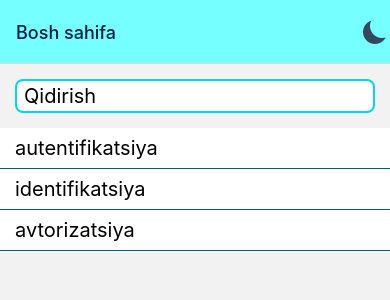
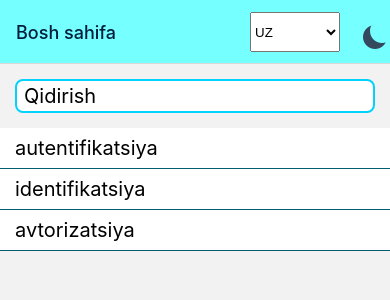
Before and after one commit to diyorbek0309/cyber-terms, a React Native app: screen / in a window 390 px wide. Shown: the top 300 px of the page. Built offline with nearby package versions, Linux system fonts and the light colour scheme.

Commit message:
added english lang

```diff
--- a/App.tsx
+++ b/App.tsx
@@ -1,7 +1,8 @@
 import { NavigationContainer } from "@react-navigation/native";
 import { createNativeStackNavigator } from "@react-navigation/native-stack";
 import { useState } from "react";
-import { TouchableOpacity, Image } from "react-native";
+import { Picker } from "@react-native-picker/picker";
+import { TouchableOpacity, Image, View } from "react-native";
 import CTermItem from "./src/components/CTermItem";
 import HomeScreen from "./src/screens/Home";
 import { eColors, eImages } from "./src/types/enum";
@@ -11,10 +12,15 @@ const { Navigator, Screen, Group } = createNativeStackNavigator();
 
 function App() {
   const [isLight, setIsLight] = useState(true);
+  const [language, setLanguage] = useState("uz");
+  const languages = [
+    { label: "UZ", value: "uz" },
+    { label: "EN", value: "en" },
+  ];
 
   return (
     <NavigationContainer>
-      <ThemeContext.Provider value={{ isLight }}>
+      <ThemeContext.Provider value={{ isLight, language }}>
         <Navigator>
           <Group
             screenOptions={({ navigation }) => ({
@@ -25,14 +31,43 @@ function App() {
                 color: isLight ? eColors.BLACK : eColors.WHITE,
               },
               headerRight: () => (
-                <TouchableOpacity onPress={() => setIsLight(!isLight)}>
-                  <Image source={isLight ? eImages.MOON : eImages.SUN} />
-                </TouchableOpacity>
+                <View
+                  style={{
+                    display: "flex",
+                    flexDirection: "row",
+                    justifyContent: "space-between",
+                    width: 140,
+                  }}
+                >
+                  <Picker
+                    selectedValue={language}
+                    onValueChange={(itemValue) => setLanguage(itemValue)}
+                    style={{ width: 90 }}
+                  >
+                    {languages.map((lang) => (
+                      <Picker.Item
+                        key={lang.value}
+                        label={lang.label}
+                        value={lang.value}
+                      />
+                    ))}
+                  </Picker>
+                  <TouchableOpacity
+                    onPress={() => setIsLight(!isLight)}
+                    style={{ marginTop: 10 }}
+                  >
+                    <Image source={isLight ? eImages.MOON : eImages.SUN} />
+                  </TouchableOpacity>
+                </View>
               ),
               headerTintColor: isLight ? eColors.BLACK : eColors.WHITE,
             })}
           >
-            <Screen name="Bosh sahifa" component={HomeScreen} />
+            <Screen
+              name="Bosh sahifa"
+              component={HomeScreen}
+              options={{ title: language === "uz" ? "Bosh sahifa" : "Home" }}
+            />
             <Screen name="Termin" component={CTermItem} />
           </Group>
         </Navigator>
--- a/package.json
+++ b/package.json
@@ -9,6 +9,7 @@
     "web": "expo start --web"
   },
   "dependencies": {
+    "@react-native-picker/picker": "^2.4.9",
     "@react-navigation/native": "^6.1.1",
     "@react-navigation/native-stack": "^6.9.7",
     "@types/react": "~18.0.24",
@@ -18,7 +19,8 @@
     "react": "18.1.0",
     "react-native": "0.70.5",
     "react-native-safe-area-context": "^4.4.1",
-    "react-native-screens": "~3.18.0"
+    "react-native-screens": "~3.18.0",
+    "typescript": "^4.6.3"
   },
   "devDependencies": {
     "@babel/core": "^7.12.9",
--- a/src/data.ts
+++ b/src/data.ts
@@ -1,4 +1,4 @@
-export const data = [
+export const uz = [
   { id: 0, term: "autentifikatsiya", description: "Nimadirla" },
   { id: 1, term: "identifikatsiya", description: "Nimadirla" },
   {
@@ -8,3 +8,14 @@ export const data = [
       "Nimadirla Nimadirla Nimadirla Nimadirla Nimadirla Nimadirla Nimadirla Nimadirla Nimadirla Nimadirla Nimadirla Nimadirla Nimadirla Nimadirla Nimadirla Nimadirla Nimadirla Nimadirla Nimadirla Nimadirla Nimadirla Nimadirla Nimadirla Nimadirla Nimadirla Nimadirla Nimadirla Nimadirla Nimadirla Nimadirla Nimadirla Nimadirla Nimadirla Nimadirla Nimadirla Nimadirla Nimadirla Nimadirla Nimadirla Nimadirla Nimadirla Nimadirla Nimadirla Nimadirla Nimadirla Nimadirla Nimadirla Nimadirla Nimadirla Nimadirla Nimadirla Nimadirla Nimadirla Nimadirla Nimadirla Nimadirla Nimadirla Nimadirla Nimadirla Nimadirla Nimadirla Nimadirla Nimadirla Nimadirla Nimadirla Nimadirla Nimadirla Nimadirla Nimadirla Nimadirla Nimadirla Nimadirla Nimadirla Nimadirla Nimadirla Nimadirla Nimadirla Nimadirla Nimadirla Nimadirla Nimadirla Nimadirla Nimadirla Nimadirla Nimadirla Nimadirla Nimadirla Nimadirla Nimadirla Nimadirla Nimadirla Nimadirla Nimadirla Nimadirla Nimadirla Nimadirla Nimadirla Nimadirla Nimadirla Nimadirla Nimadirla Nimadirla Nimadirla Nimadirla Nimadirla Nimadirla Nimadirla Nimadirla Nimadirla Nimadirla Nimadirla Nimadirla Nimadirla Nimadirla Nimadirla Nimadirla Nimadirla Nimadirla Nimadirla Nimadirla Nimadirla Nimadirla Nimadirla Nimadirla",
   },
 ];
+
+export const en = [
+  { id: 0, term: "autentification", description: "Nimadirla" },
+  { id: 1, term: "identification", description: "Nimadirla" },
+  {
+    id: 2,
+    term: "authorization",
+    description:
+      "Nimadirla Nimadirla Nimadirla Nimadirla Nimadirla Nimadirla Nimadirla Nimadirla Nimadirla Nimadirla Nimadirla Nimadirla Nimadirla Nimadirla Nimadirla Nimadirla Nimadirla Nimadirla Nimadirla Nimadirla Nimadirla Nimadirla Nimadirla Nimadirla Nimadirla Nimadirla Nimadirla Nimadirla Nimadirla Nimadirla Nimadirla Nimadirla Nimadirla Nimadirla Nimadirla Nimadirla Nimadirla Nimadirla Nimadirla Nimadirla Nimadirla Nimadirla Nimadirla Nimadirla Nimadirla Nimadirla Nimadirla Nimadirla Nimadirla Nimadirla Nimadirla Nimadirla Nimadirla Nimadirla Nimadirla Nimadirla Nimadirla Nimadirla Nimadirla Nimadirla Nimadirla Nimadirla Nimadirla Nimadirla Nimadirla Nimadirla Nimadirla Nimadirla Nimadirla Nimadirla Nimadirla Nimadirla Nimadirla Nimadirla Nimadirla Nimadirla Nimadirla Nimadirla Nimadirla Nimadirla Nimadirla Nimadirla Nimadirla Nimadirla Nimadirla Nimadirla Nimadirla Nimadirla Nimadirla Nimadirla Nimadirla Nimadirla Nimadirla Nimadirla Nimadirla Nimadirla Nimadirla Nimadirla Nimadirla Nimadirla Nimadirla Nimadirla Nimadirla Nimadirla Nimadirla Nimadirla Nimadirla Nimadirla Nimadirla Nimadirla Nimadirla Nimadirla Nimadirla Nimadirla Nimadirla Nimadirla Nimadirla Nimadirla Nimadirla Nimadirla Nimadirla Nimadirla Nimadirla Nimadirla",
+  },
+];
--- a/src/screens/Home.tsx
+++ b/src/screens/Home.tsx
@@ -5,14 +5,25 @@ import {
   View,
   TextInput,
 } from "react-native";
-import { useState } from "react";
-import { data } from "../data";
+import { useState, useContext, useEffect } from "react";
+import { ThemeContext } from "../services/ThemeContext";
+import { uz, en } from "../data";
 import { styles } from "../styles/HomeStyle";
 
 const Home = ({ navigation }) => {
+  const { isLight, language } = useContext(ThemeContext);
+  const data = language === "uz" ? uz : en;
   const [search, setSearch] = useState("");
-  const [termsList, setTermsList] = useState(data);
   const { searchInput, termButton, termText, noTermText } = styles;
+  const [termsList, setTermsList] = useState(uz);
+
+  useEffect(() => {
+    const languageResources = {
+      uz,
+      en,
+    };
+    setTermsList(languageResources[language]);
+  }, [language]);
 
   const searchInputHandler = (search: string) => {
     setSearch(search);
@@ -51,7 +62,7 @@ const Home = ({ navigation }) => {
         onChangeText={(search) => searchInputHandler(search)}
       />
       <View>
-        {termsList.length ? (
+        {termsList && termsList.length ? (
           termsList.map((item, index) => (
             <TouchableOpacity
               key={index}
@@ -64,7 +75,9 @@ const Home = ({ navigation }) => {
             </TouchableOpacity>
           ))
         ) : (
-          <Text style={noTermText}>Termin topilmadi!</Text>
+          <Text style={noTermText}>
+            {language === "uz" ? "Termin topilmadi!" : "Terms are not found!"}
+          </Text>
         )}
       </View>
     </ScrollView>
--- a/src/services/ThemeContext.tsx
+++ b/src/services/ThemeContext.tsx
@@ -1,3 +1,3 @@
 import { createContext } from "react";
 
-export const ThemeContext = createContext({ isLight: true });
+export const ThemeContext = createContext({ isLight: true, language: "uz" });
```
Also changed, not shown: src/en.ts (added, +12 -0 lines), src/uz.ts (added, +12 -0 lines), 1 other file (tests, documents, lock files or other folders).
